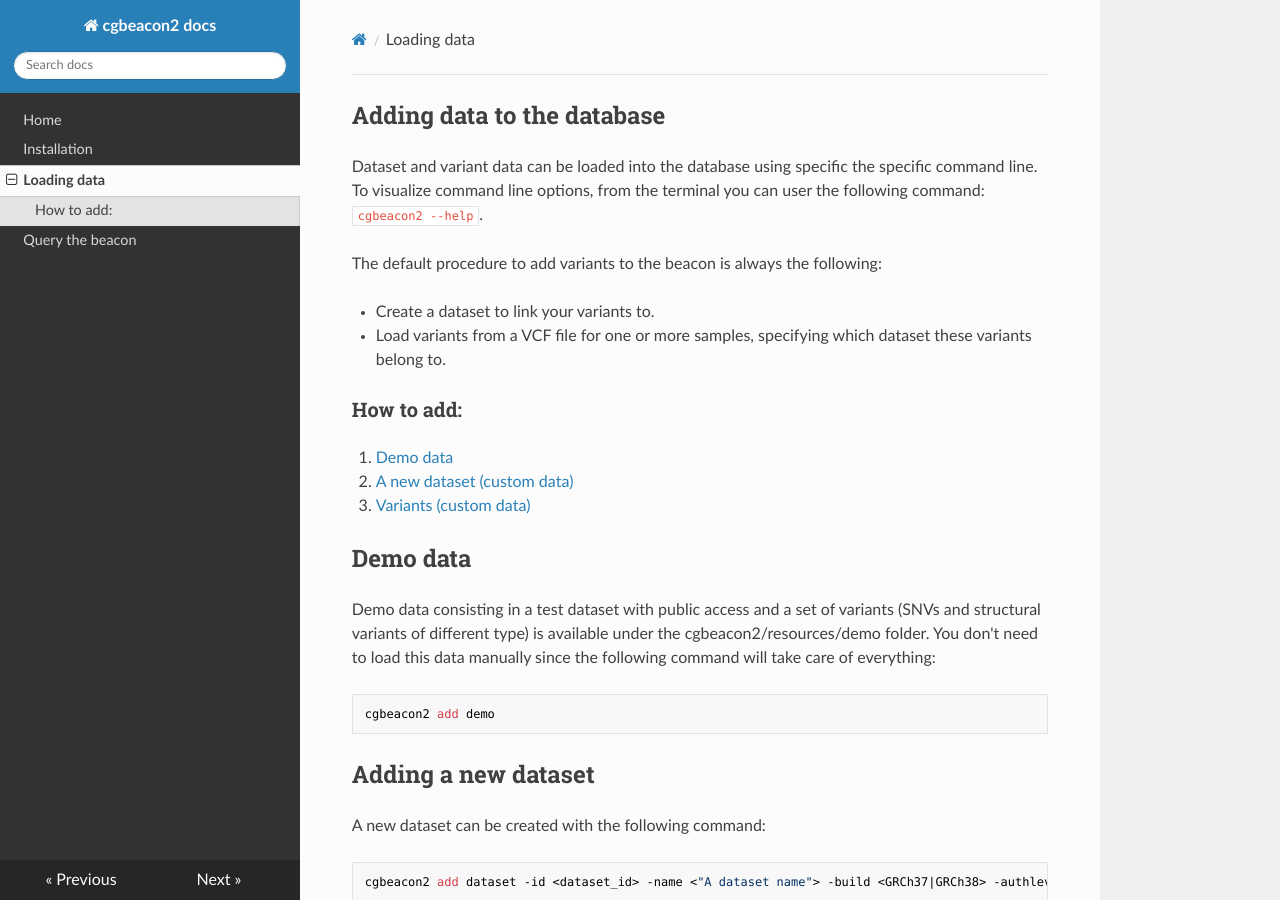
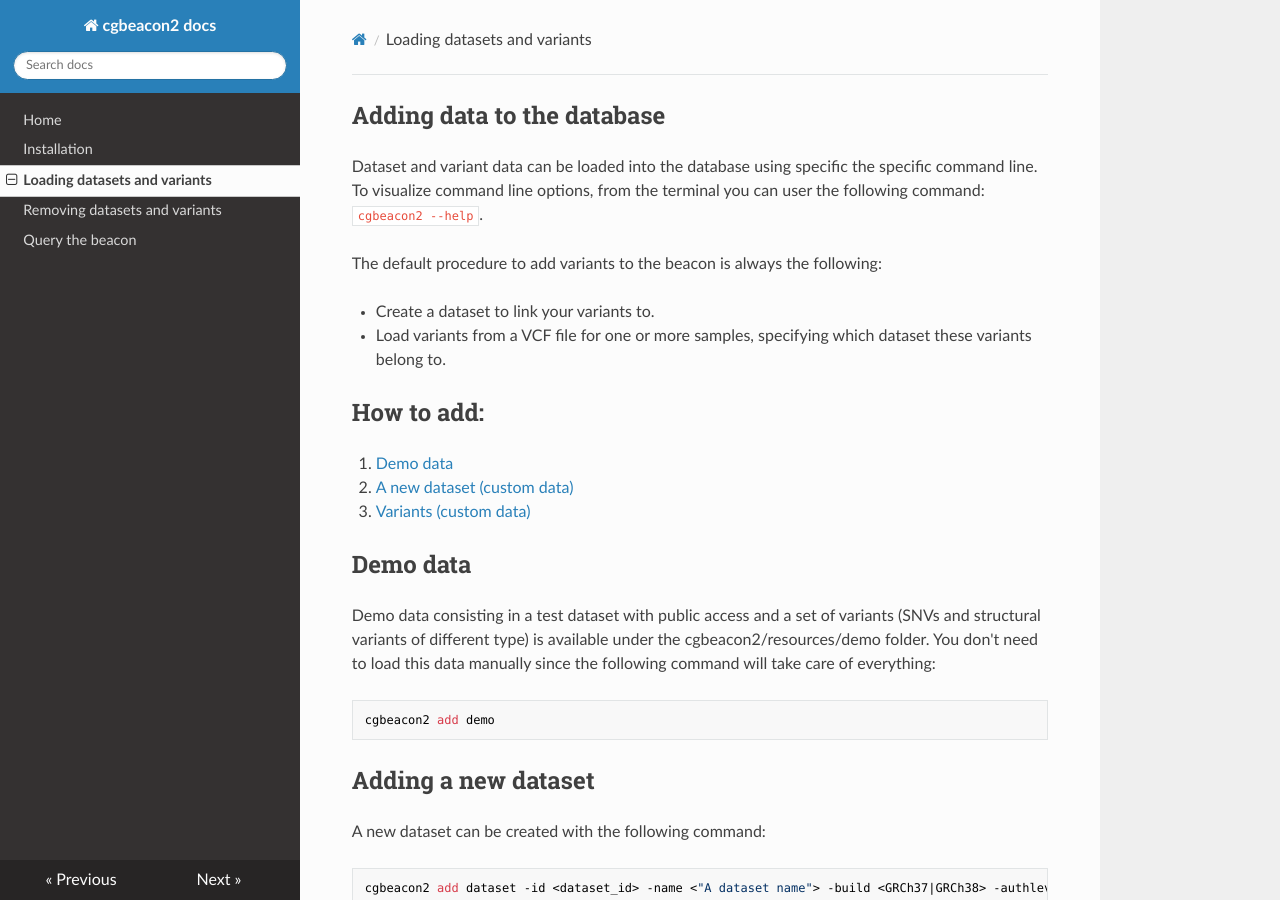
Before and after one commit to northwestwitch/cgbeacon2, an MkDocs documentation site: the page built from docs/loading.md, in a window 1280 px wide and 900 px high. Built offline with MkDocs 1.6.1, drawn with Linux system fonts in a browser that asks for light colours; nearby versions of some CDN libraries.

Commit message:
added instructions on how to remove datasets and variants

```diff
--- a/docs/loading.md
+++ b/docs/loading.md
@@ -8,7 +8,7 @@
 - Create a dataset to link your variants to.
 - Load variants from a VCF file for one or more samples, specifying which dataset these variants belong to.
 
-### How to add:
+## How to add:
 1. [ Demo data ](#demodata)
 1. [ A new dataset (custom data)](#dataset)
 1. [ Variants (custom data)](#variants)
--- a/mkdocs.yml
+++ b/mkdocs.yml
@@ -3,7 +3,8 @@
 nav:
     - Home: index.md
     - Installation: install.md
-    - Loading data: loading.md
+    - Loading datasets and variants: loading.md
+    - Removing datasets and variants: removing.md
     - Query the beacon: queries.md
 
 theme: readthedocs
```
Also changed, not shown: docs/removing.md (added, +21 -0 lines).
